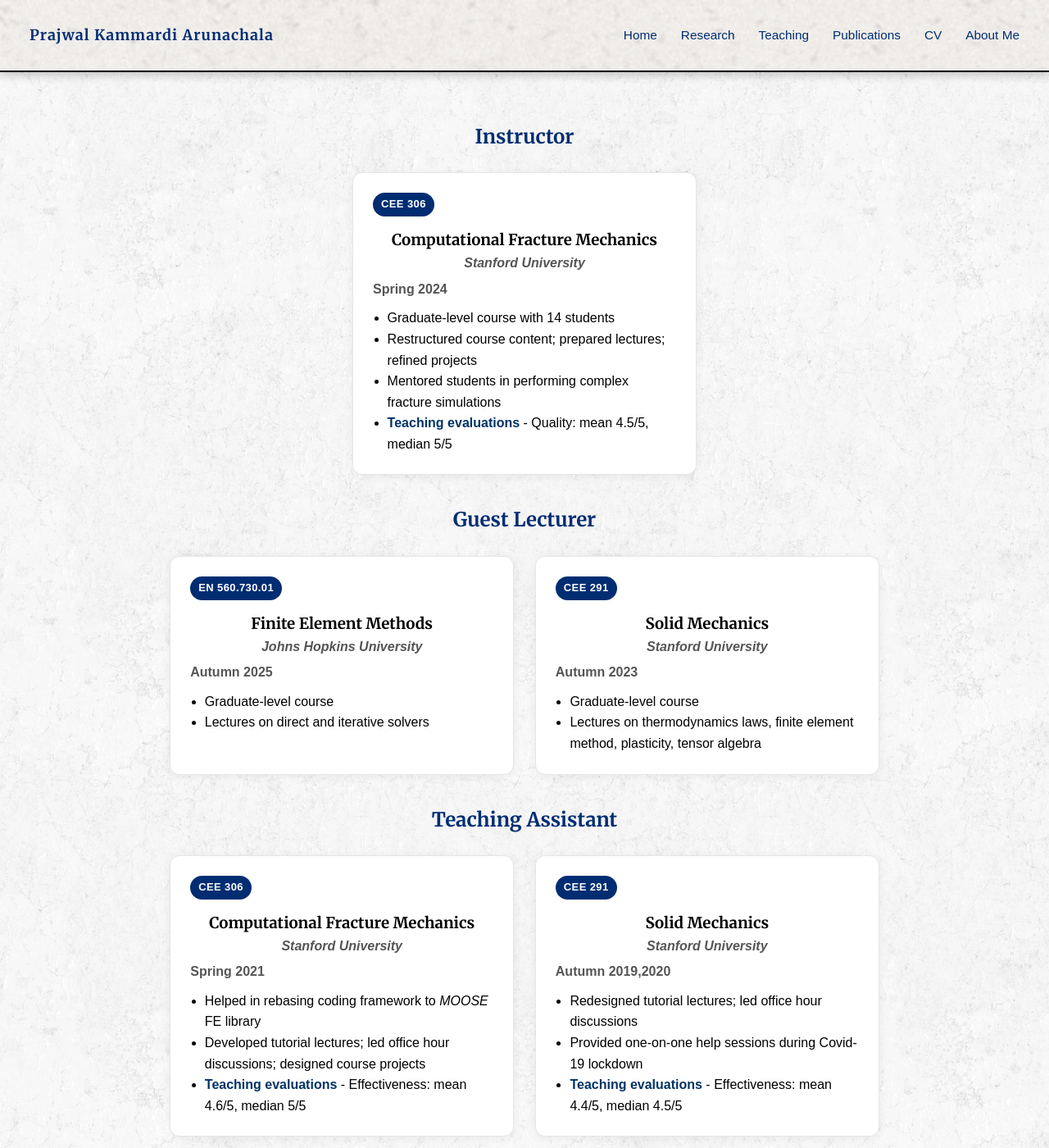
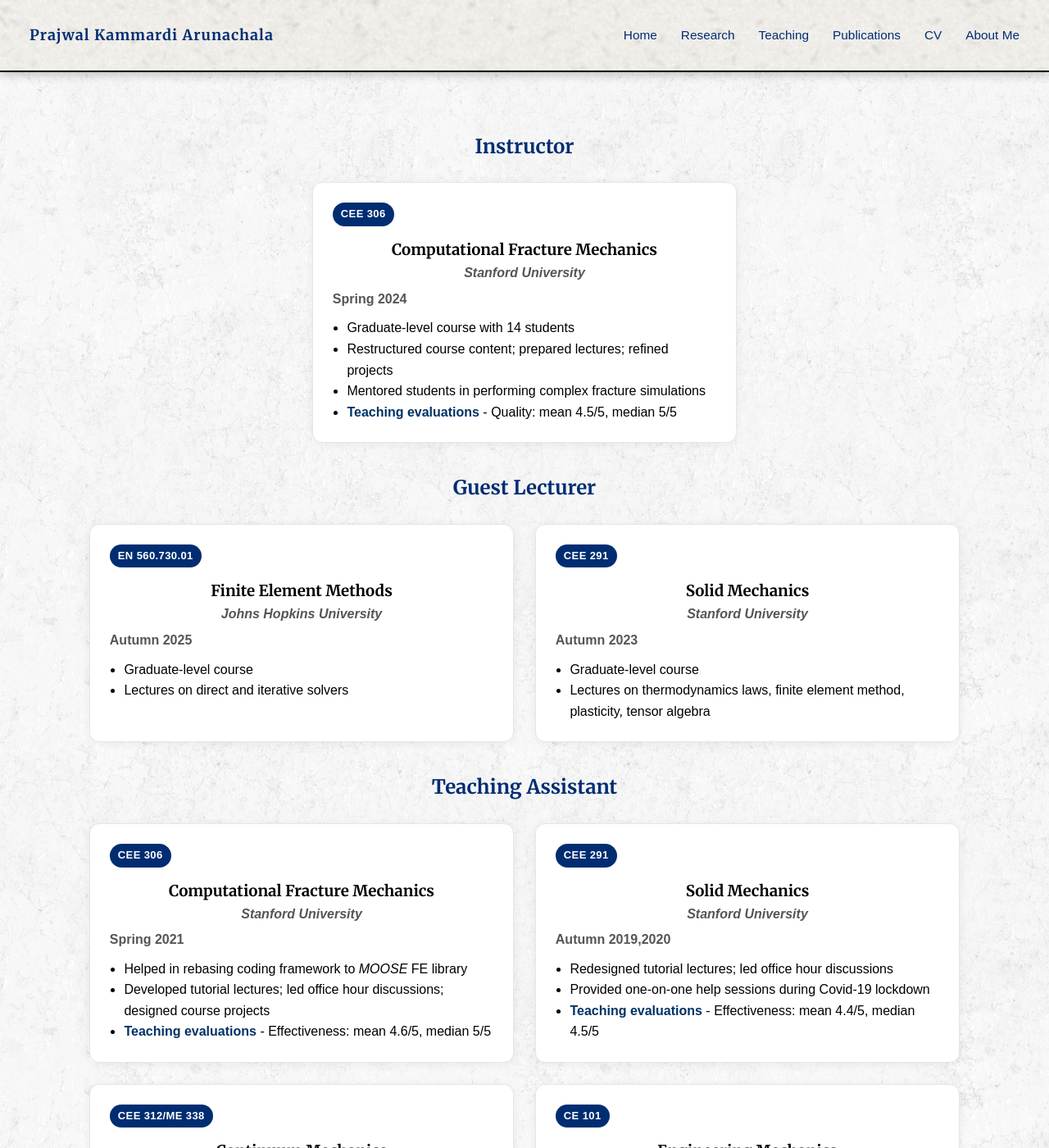
Before and after one commit to prajwalka/prajwalka.github.io, a Jekyll site: the page built from teaching.md, in a window 1280 px wide and 1400 px high. Shown: the whole window at 82% size. Built offline with Jekyll 4.4.1, drawn with Linux system fonts in a browser that asks for light colours; some web fonts are replaced.

Commit message:
updating teaching

```diff
--- a/assets/style.css
+++ b/assets/style.css
@@ -426,15 +426,15 @@ main a:active {
   display:flow-root;
   max-width: clamp(700px, 90vw, 1400px);
   margin: 0 auto;
-  padding-top: clamp(24px, 1.5vw, 48px);
+  padding-top: clamp(36px, 1.5vw, 60px);
   padding-bottom: clamp(24px, 5vw, 80px);
   overflow: visible;
 }
 
 :root {
 /* adjust ratios and caps to taste */
---card-min: clamp(300px, 1.5vw, 360px);
---card-max: clamp(420px, 1.5vw, 600px);
+--card-min: clamp(300px, 30cqw, 360px);
+--card-max: clamp(420px, 45cqw, 600px);
 }
 
 .teaching-card .course-title,
```
